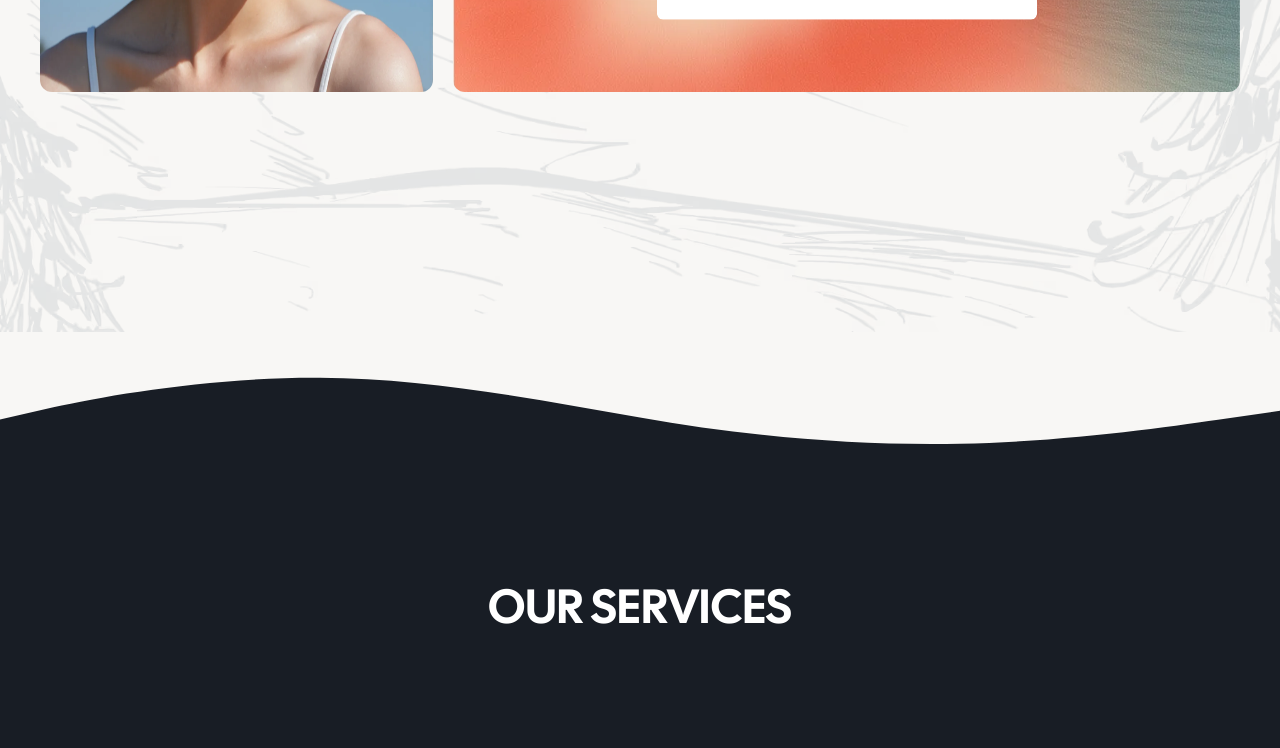
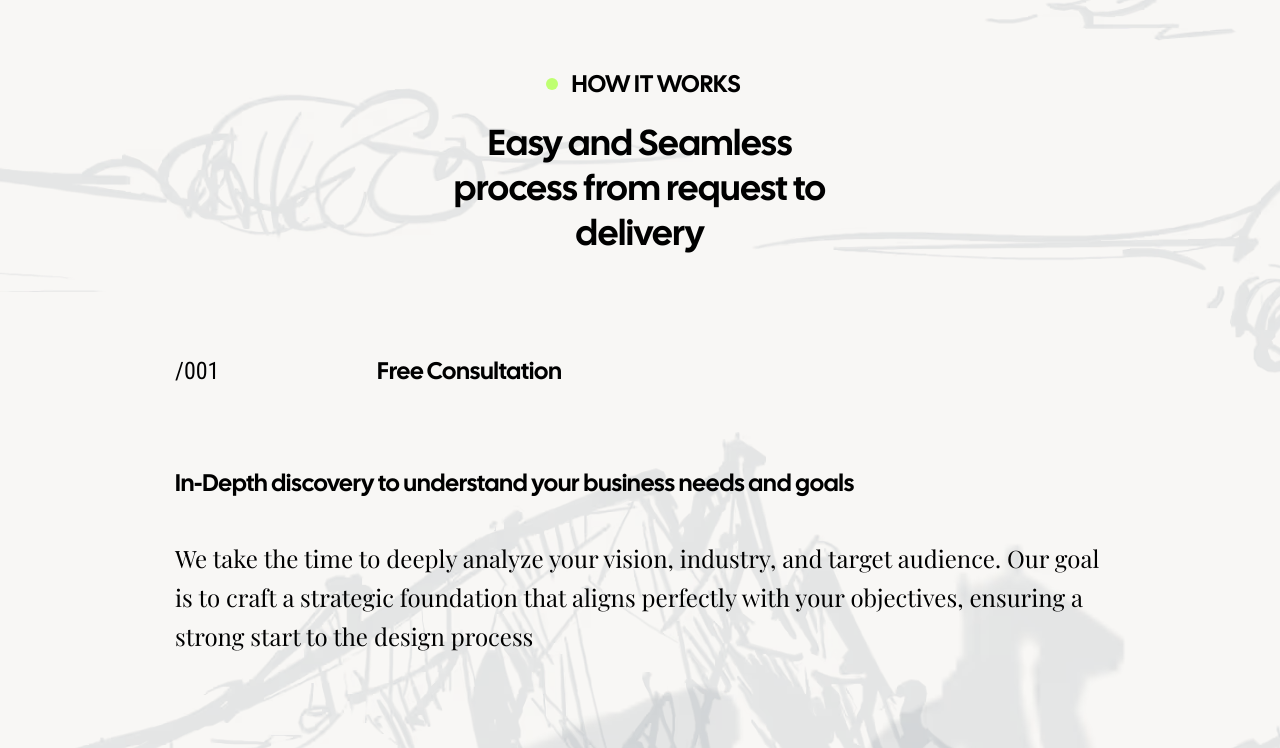
Before and after one commit to softwareNinja-888/waypointMedia, a React (Vite) app in the folder waypointMedia/: page / in a window 1280 px wide. Shown: the part 1800-2548 px from the top of the page. Built offline with nearby package versions, Linux system fonts and the light colour scheme; a web font is replaced by a local one.

Commit message:
Restructure layout

```diff
--- a/waypointMedia/src/App.jsx
+++ b/waypointMedia/src/App.jsx
@@ -16,10 +16,9 @@ import { Services } from './components/Services'
 
 // import { content } from "@/assets/data/data"
 import { useContent } from "@/context/ContentContext";
-import { PricingHome } from './components/PricingHome'
+// import { PricingHome } from './components/PricingHome'
 import { How } from './components/How'
 import { About } from './components/About'
-import { Gallery } from './components/Gallery'
 import { WhyUs } from './components/WhyUs'
 import { Projects } from './components/Projects'
 
@@ -29,20 +28,14 @@ function App() {
 
   return (
     <>
-      <div className="bg-center bg-cover bg-no-repeat py-40" style={{backgroundImage:"url('/bg/shape2.avif')"}}>
+      <div className="bg-center bg-cover bg-no-repeat py-30" style={{backgroundImage:"url('/bg/shape2.avif')"}}>
+        <Services content={content}/>
+        <How/>
+        <Projects/>
         <About content={content}/>
-        <div className="flex md:flex-row flex-col md:items-end justify-center ">
-          <SocialProof/>
-          <ClientDisplay/>
-        </div>
+        <WhyUs content={content}/>
         <GrowthChart/>
       </div>
-      <Services content={content}/>
-      <WhyUs content={content}/>
-      <Gallery/>
-      <Projects/>
-      <PricingHome/>
-      <How/>
     </>
   )
 }
--- a/waypointMedia/src/components/Gallery.jsx
+++ /dev/null
@@ -1,44 +0,0 @@
-import { GoDotFill } from "react-icons/go";
-import { IoIosArrowForward } from "react-icons/io";
-
-
-
-function Card({img='/bg/11.avif',name="Coast Villa"}){
-    return (
-        <>
-           <div className="relative group ">
-                <div className="overflow-hidden aspect-w-1 aspect-h-1 h-90 w-full group-hover:rounded-2xl transition-all duration-500 ease-in-out">
-                    <img className="object-cover w-full h-90 transition-all duration-300 hover:scale-125 cursor-pointer" src={img} alt={`${name} image`} loading='lazy' />
-                </div>
-                <div className="flex lg:opacity-0 items-center justify-between border border-white bg-white py-2 text-xl font-Cal_Sans absolute bottom-5 w-11/12 h-20 rounded-xl px-5 mx-auto right-6 group-hover:opacity-100 transition-all duration-1000 ease-in-out">
-                    <div>
-                        {name}
-                    </div>
-                    <div>
-                        <IoIosArrowForward className="text-black"/>
-                    </div>
-                </div>
-           </div>
-        </>
-    )
-}
-
-export function Gallery() {
-    return (
-        <>
-            <div className="flex flex-col gap-10 py-40" >
-                <div className="flex justify-center gap-2 text-6xl text-black text-center font-Cal_Sans uppercase">
-                    Gallery
-                  </div>
-                <div className="grid grid-cols-1 md:grid-cols-2 mx-auto justify-center items-center w-11/12 lg:w-11/12 gap-18 md:gap-3">
-
-                    <Card name="Coast Villa" img="/bg/11.avif"/>
-                    <Card name="Peak House" img="/bg/12.avif"/>
-                    <Card name="Oasis Residence" img="/bg/13.avif"/>
-                    <Card name="Zen Haven" img="/bg/14.avif"/>
-                </div>
-
-            </div>
-        </>
-    );
-}
--- a/waypointMedia/src/components/How.jsx
+++ b/waypointMedia/src/components/How.jsx
@@ -1,37 +1,136 @@
+import { motion, useInView } from "framer-motion";
+import { useRef } from "react";
 import { GoDotFill } from "react-icons/go";
 
-function ProcessCard({num='001',name="Discovery",title='In-Depth discovery to understand your business needs and goals',description='We take the time to deeply analyze your vision, industry, and target audience. Our goal is to craft a strategic foundation that aligns perfectly with your objectives, ensuring a strong start to the design process'}){
+function ProcessCard({ num = '001', name = "Discovery", title = 'In-Depth discovery to understand your business needs and goals', description = 'We take the time to deeply analyze your vision, industry, and target audience. Our goal is to craft a strategic foundation that aligns perfectly with your objectives, ensuring a strong start to the design process', index = 0 }) {
+    const ref = useRef(null);
+    const isInView = useInView(ref, { once: true, margin: "-100px" });
+
     return (
-        <>
-            <div className="grid grid-cols-5 gap-20 text-2xl font-Playfair">
-                <div className="text-2xl font-Roboto">/{num}</div>
-                <div className="text-2xl font-Cal_Sans min-w-40 col-span-4">{name}</div>
-                <div className="flex flex-col gap-10 col-span-full">
-                    <div className="font-Cal_Sans">{title}</div>
-                    <div className="">{description}</div>
-                </div>
-            </div>
-        </>
-    )
+        <motion.div
+            ref={ref}
+            initial={{ opacity: 0, y: 60 }}
+            animate={isInView ? { opacity: 1, y: 0 } : { opacity: 0, y: 60 }}
+            transition={{
+                duration: 0.8,
+                delay: index * 0.2,
+                ease: [0.21, 0.47, 0.32, 0.98]
+            }}
+            className="grid grid-cols-1 md:grid-cols-5 gap-4 md:gap-20 text-lg md:text-2xl font-Playfair"
+        >
+            <motion.div
+                className="text-lg md:text-2xl font-Roboto text-center md:text-left"
+                initial={{ opacity: 0, x: -30 }}
+                animate={isInView ? { opacity: 1, x: 0 } : { opacity: 0, x: -30 }}
+                transition={{ duration: 0.6, delay: index * 0.2 + 0.2 }}
+            >
+                /{num}
+            </motion.div>
+
+            <motion.div
+                className="text-lg md:text-2xl font-Cal_Sans min-w-40 md:col-span-4 text-center md:text-left"
+                initial={{ opacity: 0, x: -20 }}
+                animate={isInView ? { opacity: 1, x: 0 } : { opacity: 0, x: -20 }}
+                transition={{ duration: 0.6, delay: index * 0.2 + 0.3 }}
+            >
+                {name}
+            </motion.div>
+
+            <motion.div
+                className="flex flex-col gap-6 md:gap-10 col-span-full"
+                initial={{ opacity: 0, y: 20 }}
+                animate={isInView ? { opacity: 1, y: 0 } : { opacity: 0, y: 20 }}
+                transition={{ duration: 0.7, delay: index * 0.2 + 0.4 }}
+            >
+                <div className="font-Cal_Sans text-center md:text-left">{title}</div>
+                <div className="text-center md:text-left leading-relaxed">{description}</div>
+            </motion.div>
+        </motion.div>
+    );
 }
 
 export function How() {
+    const titleRef = useRef(null);
+    const subtitleRef = useRef(null);
+    const headerRef = useRef(null);
+
+    const titleInView = useInView(titleRef, { once: true, margin: "-50px" });
+    const subtitleInView = useInView(subtitleRef, { once: true, margin: "-50px" });
+    const headerInView = useInView(headerRef, { once: true, margin: "-50px" });
+
+    const processSteps = [
+        {
+            num: '001',
+            name: 'Free Consultation',
+            title: 'In-Depth discovery to understand your business needs and goals',
+            description: 'We take the time to deeply analyze your vision, industry, and target audience. Our goal is to craft a strategic foundation that aligns perfectly with your objectives, ensuring a strong start to the design process'
+        },
+        {
+            num: '002',
+            name: 'Design',
+            title: 'Strategic Roadmap creation for a purposeful and impactful design',
+            description: 'We create comprehensive design strategies that align with your brand vision and business objectives, ensuring every element serves a purpose in your overall success.'
+        },
+        {
+            num: '003',
+            name: 'Development',
+            title: 'High-quality development bringing your vision to life',
+            description: 'Our expert developers transform designs into functional, responsive, and optimized solutions using cutting-edge technologies and best practices.'
+        },
+        {
+            num: '004',
+            name: 'Launch & Support',
+            title: 'Seamless launch with ongoing support and optimization',
+            description: 'We ensure a smooth launch process and provide continuous support to maintain peak performance and adapt to your evolving needs.'
+        }
+    ];
+
     return (
-        <>
-            <div className="flex flex-col gap-5 py-20 px-5 md:px-0 bg-center bg-cover bg-no-repeat" style={{backgroundImage:"url('/bg/shape2.avif')"}}>
-                <div className="flex justify-center items-center gap-2 text-2xl text-black text-center font-Cal_Sans uppercase">
+        <div className="flex flex-col gap-5 py-12 md:py-20 px-4 md:px-5 bg-center bg-cover bg-no-repeat" style={{backgroundImage:"url('/bg/shape2.avif')"}}>
+            <motion.div
+                ref={headerRef}
+                className="flex justify-center items-center gap-2 text-xl md:text-2xl text-black text-center font-Cal_Sans uppercase"
+                initial={{ opacity: 0, y: -30 }}
+                animate={headerInView ? { opacity: 1, y: 0 } : { opacity: 0, y: -30 }}
+                transition={{ duration: 0.8, ease: [0.21, 0.47, 0.32, 0.98] }}
+            >
+                <motion.div
+                    initial={{ scale: 0, rotate: -180 }}
+                    animate={headerInView ? { scale: 1, rotate: 0 } : { scale: 0, rotate: -180 }}
+                    transition={{ duration: 0.6, delay: 0.2 }}
+                >
                     <GoDotFill className='text-mainGreen'/>
-                    How it works
-                </div>
-                <div className="text-4xl text-black text-center font-Cal_Sans lg:w-[35%] mx-auto">Easy and Seamless process from request to delivery</div>
-                <div className="flex flex-col mx-auto w-12/12 md:w-9/12 gap-25 py-20">
-                    <ProcessCard name='Free Consultation'/>
-                    <ProcessCard num='002' name="Design" title='Strategic Roadmap creation for a purposeful and impactful design'/>
-                    <ProcessCard num='003'/>
-                    <ProcessCard num='004'/>
+                </motion.div>
+                How it works
+            </motion.div>
 
-                </div>
-            </div>
-        </>
+            <motion.div
+                ref={titleRef}
+                className="text-2xl md:text-4xl text-black text-center font-Cal_Sans lg:w-[35%] mx-auto leading-tight"
+                initial={{ opacity: 0, y: 30 }}
+                animate={titleInView ? { opacity: 1, y: 0 } : { opacity: 0, y: 30 }}
+                transition={{ duration: 0.8, delay: 0.2, ease: [0.21, 0.47, 0.32, 0.98] }}
+            >
+                Easy and Seamless process from request to delivery
+            </motion.div>
+
+            <motion.div
+                className="flex flex-col mx-auto w-full md:w-10/12 lg:w-9/12 gap-16 md:gap-25 py-12 md:py-20"
+                initial={{ opacity: 0 }}
+                animate={{ opacity: 1 }}
+                transition={{ duration: 0.6, delay: 0.4 }}
+            >
+                {processSteps.map((step, index) => (
+                    <ProcessCard
+                        key={step.num}
+                        num={step.num}
+                        name={step.name}
+                        title={step.title}
+                        description={step.description}
+                        index={index}
+                    />
+                ))}
+            </motion.div>
+        </div>
     );
 }
--- a/waypointMedia/src/components/Projects.jsx
+++ b/waypointMedia/src/components/Projects.jsx
@@ -3,7 +3,8 @@ import { MdLinearScale } from 'react-icons/md'
 
 import { NavLink } from "react-router";
 import { information,createProject } from "../assets/data/data";
-import { motion } from "framer-motion";
+import { motion,useInView } from "framer-motion";
+import { useRef } from "react";
 
 function LearnMore({title='Learn More',href='services'}){
     return (
@@ -15,6 +16,7 @@ function LearnMore({title='Learn More',href='services'}){
         </>
     )
 }
+
 function ProjectCard({id=0,name='Project Title',img='/0.webp',type="Landing page",gridRows='row-span-5',gridColomns=''}){
         const project  = createProject.getProjectById(id)
 
@@ -22,7 +24,7 @@ function ProjectCard({id=0,name='Project Title',img='/0.webp',type="Landing page
             <>
                 <NavLink to={project.link} target='_blank' className={`flex flex-col gap-5 ${gridRows} ${gridColomns} `}>
                         <div className="">
-                            <img src={project.img} alt={`${project.project_name} mockup`} className="cursor-pointer" />
+                            <img src={project.img} alt={`${project.project_name} mockup`} className="cursor-pointer h-70 md:h-70 lg:h-100" />
                         </div>
                         <div className="px-5 text-blue-600">
                             <div className="flex items-center gap-2"><MdLinearScale className=''/>{project.type}</div>
@@ -42,7 +44,7 @@ export function Projects() {
             whileInView={{ opacity: 1, y: 0 }}
             viewport={{ once: true, amount: 0.2 }}
             transition={{ duration: 0.6, ease: "easeOut" }}
-            className="grid md:grid-cols-2 grid-rows-[repeat(auto)] md:grid-rows-[100px_repeat(10,80px)] px-6 gap-y-6 gap-x-8 py-50 bg-center bg-cover bg-no-repeat" style={{backgroundImage:"url('/bg/shape2.avif')"}}
+            className="grid md:grid-cols-2 grid-rows-[repeat(auto)] md:grid-rows-[100px_repeat(10,80px)] px-6 gap-y-18 md:gap-y-10 md:gap-x-10 lg:gap-x-28  py-50 bg-center bg-cover bg-no-repeat" style={{backgroundImage:"url('/bg/shape2.avif')"}}
         >
             {/* Animated heading section */}
             <motion.div
@@ -52,7 +54,6 @@ export function Projects() {
                 transition={{ duration: 0.8, ease: "easeOut" }}
                 className="flex flex-col gap-6 text-black row-span-3 px-5"
             >
-                <div className="text-xl font-Cal_Sans text-blue-600">Portfolio</div>
                 <div className="text-3xl font-Cal_Sans">Check out our popular projects</div>
                 <div className="font-Roboto">
                     Lorem ipsum dolor sit amet consectetur adipisicing elit. Obcaecati suscipit porro asperiores numquam magnam enim voluptatibus, a explicabo. Aliquid mollitia obcaecati deleniti nisi natus temporibus ducimus odit officia pariatur quasi.
--- a/waypointMedia/src/components/Services.jsx
+++ b/waypointMedia/src/components/Services.jsx
@@ -56,16 +56,13 @@ export function Services({content}) {
     const AboutSections = [
         {id:0, icon:<FaBook/>, title:'Social Media Management', description:'We don’t just boost engagement—we design campaigns that fill rooms and increase direct reservations.'},
         {id:1, icon:<MdVisibility/>, title:'Content Creation (Photography + Video)', description:'Stay top of mind. We position your brand where it matters—on the feeds and screens of your ideal guests.'},
-        {id:2, icon:<MdHotel/>, title:'Influencer Collaborations', description:'Turn likes into loyalty. We create meaningful content that builds real connections with your audience.'},
-        {id:3, icon:<PiStrategyBold/>, title:'Paid Advertising Campaigns', description:'No templates. Just tailored social media plans built around your property’s goals and target market.'},
-        {id:4, icon:<FaChartLine/>, title:'Reputation Management', description:'See what’s working—instantly. Get custom analytics and reports that show exactly where your growth is coming from.'}
+        {id:2, icon:<MdHotel/>, title:'Influencer Collaborations', description:'Turn likes into loyalty. We create meaningful content that builds real connections with your audience.'}
     ];
 
     return (
         <>
-            <Waves waveColor='bg-darkGray'  bgColor='#F8F7F5' inverse={false}/>
-            <div className="bg-darkGray">
-                <div className="flex justify-center gap-2 text-5xl text-white text-center font-Cal_Sans uppercase">
+            <div  style={{backgroundImage:"url('/bg/shape2.avif')"}}>
+                <div className="flex justify-center gap-2 text-5xl text-black text-center font-Cal_Sans uppercase">
                     Our Services
                   </div>
                 <div className="flex text-white h-fit px-6 gap-10 py-40 ">
@@ -137,7 +134,7 @@ export function Services({content}) {
 
                 {/* Right Section - Image with Animation */}
                 <div className='flex flex-col  gap-6 flex-1'>
-                      <div className="text-5xl font-Cal_Sans uppercase ">Marketing promises are everywhere. We deliver bookings.</div>
+                      <div className="text-5xl font-Cal_Sans uppercase text-black">Marketing promises are everywhere. We deliver results.</div>
 
                        <div className="flex flex-col gap-6 mt-5">
                         {AboutSections.map((el) => (
```
